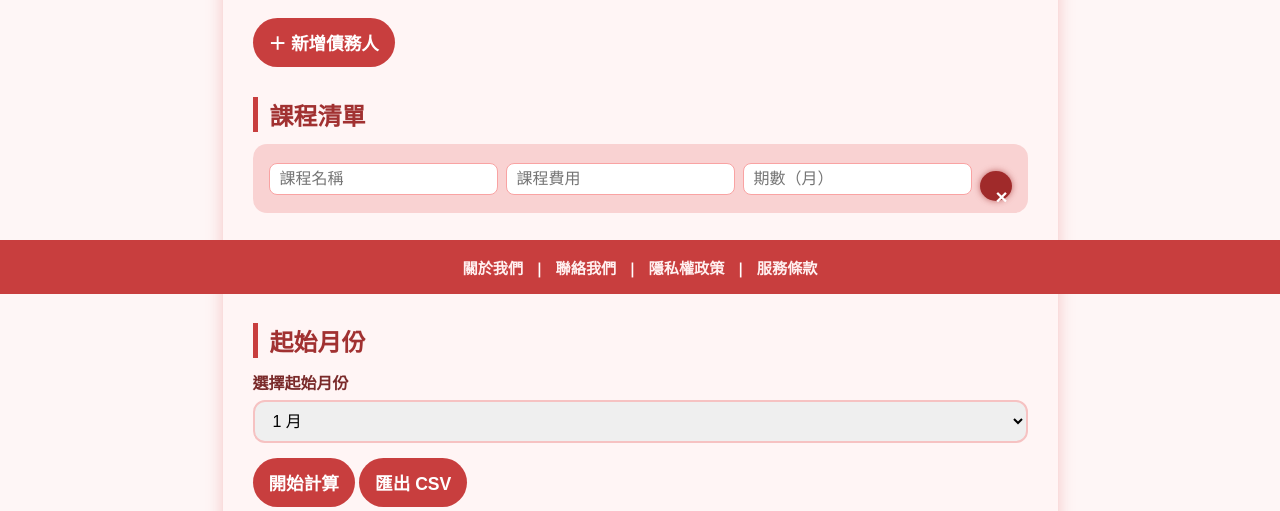
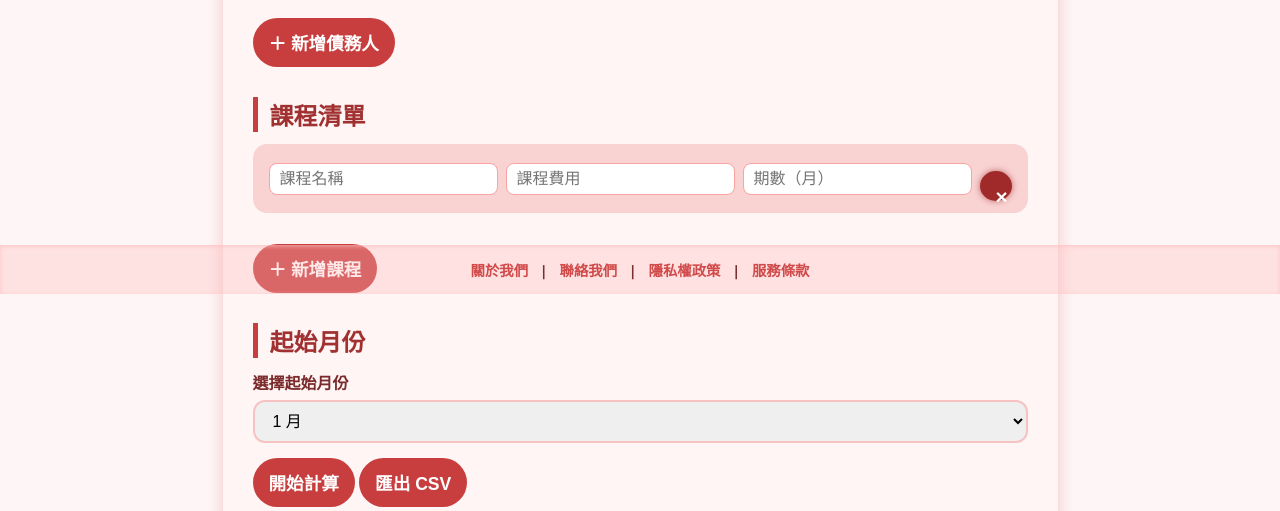
Before and after one commit to ailing1021/test, a Flask app: page / in a window 1280 px wide. Shown: the part 506-1017 px from the top of the page. Run offline with Flask 3, Linux system fonts and the light colour scheme.

Commit message:
Update index.html

```diff
--- a/template/index.html
+++ b/template/index.html
@@ -266,11 +266,11 @@
   </section>
 </main>
 
-<footer>
-  <a href="/about" target="_blank" rel="noopener noreferrer">關於我們</a> |
-  <a href="mailto:a3017255@gmail.com" target="_blank" rel="noopener noreferrer">聯絡我們</a> |
-  <a href="/privacy" target="_blank" rel="noopener noreferrer">隱私權政策</a> |
-  <a href="/terms" target="_blank" rel="noopener noreferrer">服務條款</a>
+<footer style="text-align: center; font-size: 0.9rem; padding: 14px 10px; background: #ffbaba55; color: #7a2f2f; margin-top: auto; box-shadow: inset 0 1px 4px #ffbabacc;">
+  <a href="/about" target="_blank" rel="noopener noreferrer" style="color: #d14a4a; font-weight: 700; text-decoration: none; margin: 0 8px;">關於我們</a> |
+  <a href="mailto:a3017255@gmail.com" target="_blank" rel="noopener noreferrer" style="color: #d14a4a; font-weight: 700; text-decoration: none; margin: 0 8px;">聯絡我們</a> |
+  <a href="/privacy" target="_blank" rel="noopener noreferrer" style="color: #d14a4a; font-weight: 700; text-decoration: none; margin: 0 8px;">隱私權政策</a> |
+  <a href="/terms" target="_blank" rel="noopener noreferrer" style="color: #d14a4a; font-weight: 700; text-decoration: none; margin: 0 8px;">服務條款</a>
 </footer>
 
 <!-- Chart.js CDN -->
```
